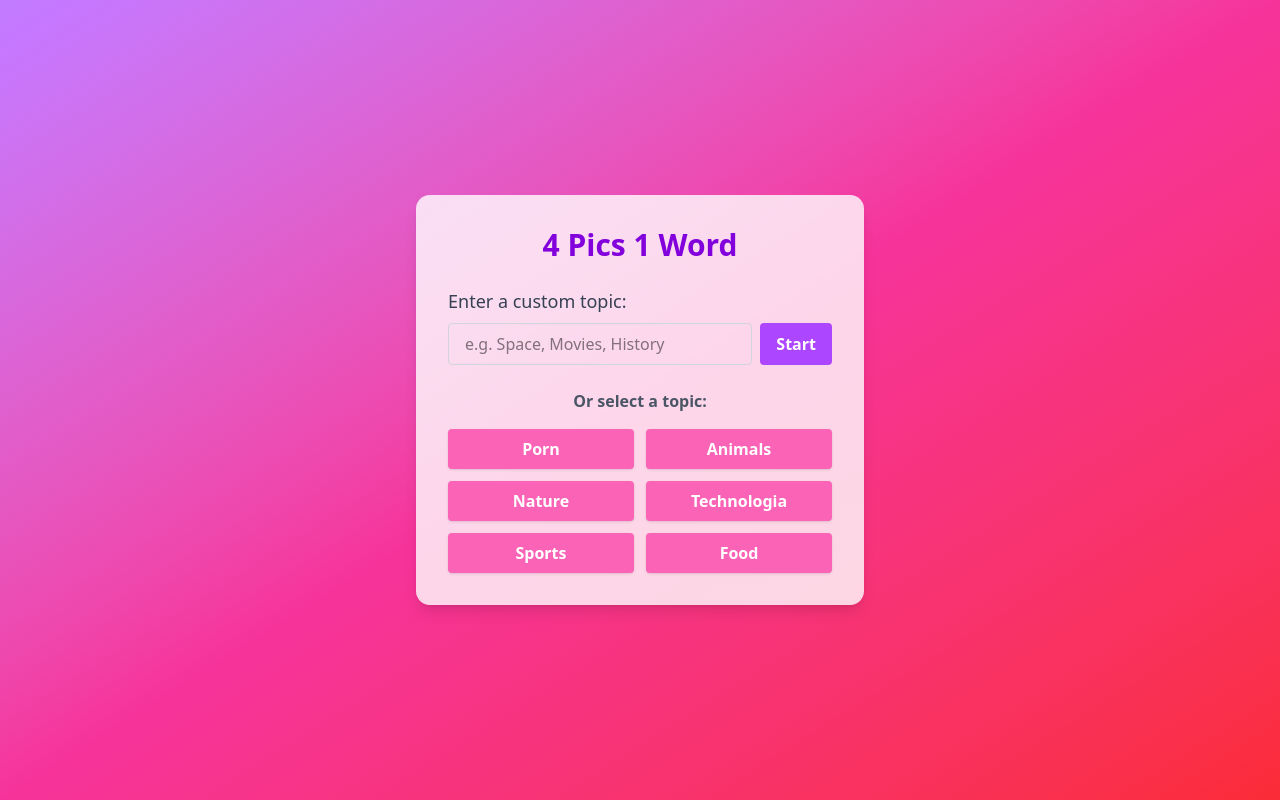
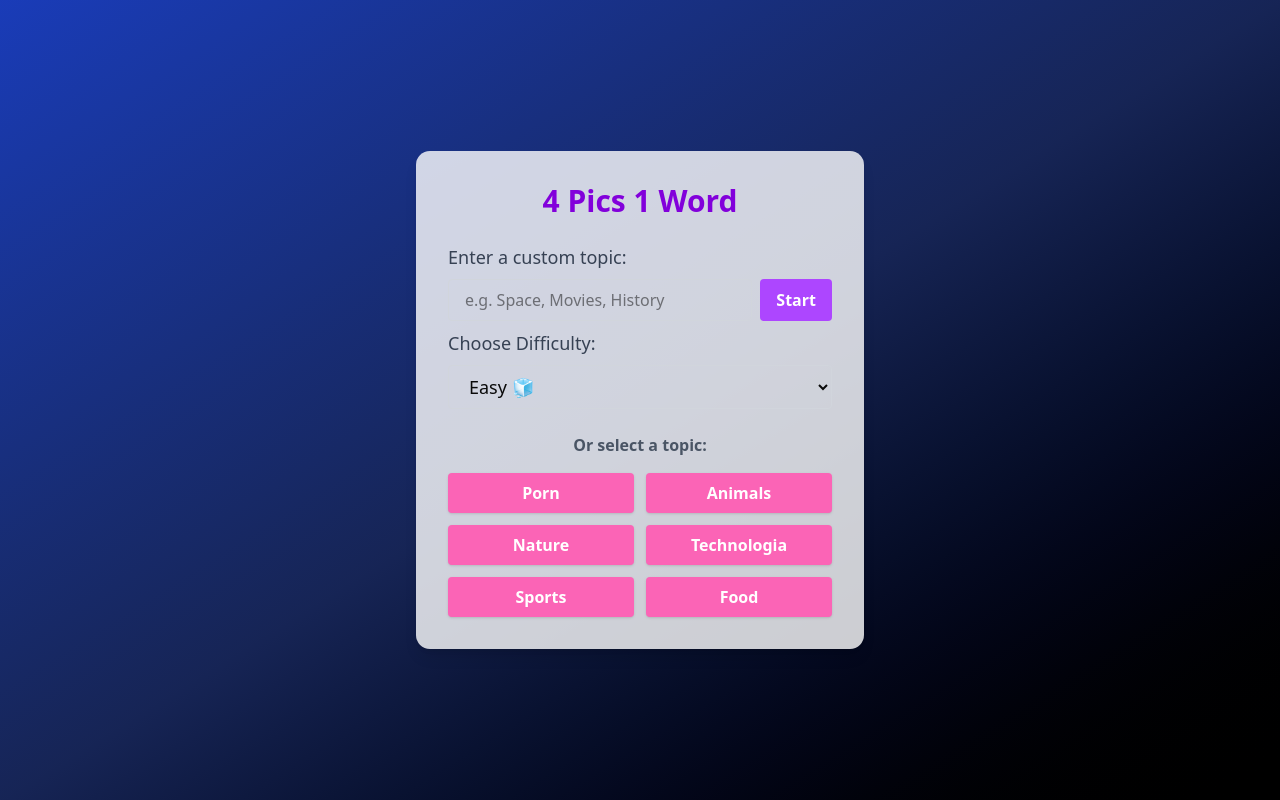
Before and after one commit to KnextKoder/4P, a Next.js app in the folder frontend/: page / in a window 1280 px wide. Built offline with nearby package versions, Linux system fonts and the light colour scheme.

Commit message:
Enhance topic selection: add difficulty selector and update routing logic

```diff
--- a/frontend/app/page.tsx
+++ b/frontend/app/page.tsx
@@ -12,25 +12,63 @@ const predefinedTopics = [
   "Food",
 ]
 
+const difficulties = [
+  { label: "Easy", value: "easy", emoji: "🧊" },
+  { label: "Medium", value: "medium", emoji: "🧊🧊" },
+  { label: "Hard", value: "hard", emoji: "🧊🧊🧊" },
+]
+
+// eslint-disable-next-line @typescript-eslint/no-unused-vars
+const llmPrompt = (topic: string, difficulty: string, contextSnippet: string = "") => `
+# 4 Pics 1 Word Puzzle Generation
+
+## Context
+Topic: **${topic}**
+Difficulty: **${difficulty}**
+${contextSnippet ? `\nAdditional context:\n${contextSnippet}\n` : ""}
+
+## Instructions
+- Think of a single English word related to the topic and difficulty above.
+- Output a JSON object with:
+  - \`answer\`: the one word answer (uppercase, no spaces)
+  - \`image_prompts\`: an array of 4 descriptive and creative prompts for generating images that represent the answer, but do not directly show or write the word itself. Each prompt should be clear and visually distinct, and should not mention the answer word, only subtly hint to the word, like the classic game.
+
+## Output Format
+\`\`\`json
+{
+  "answer": "EXAMPLE",
+  "image_prompts": [
+    "Prompt for image 1",
+    "Prompt for image 2",
+    "Prompt for image 3",
+    "Prompt for image 4"
+  ]
+}
+\`\`\`
+`
+
 export default function FourPicsOneWordLanding() {
   const [customTopic, setCustomTopic] = useState("")
+  const [difficulty, setDifficulty] = useState("easy")
   const router = useRouter()
 
   const handleCustomSubmit = (e: React.FormEvent) => {
     e.preventDefault()
     if (customTopic.trim()) {
-      router.push(`/topic?name=${encodeURIComponent(customTopic.trim())}`)
+      // PRE-LLM
+      router.push(`/topic?name=${encodeURIComponent(customTopic.trim())}&difficulty=${difficulty}`)
     }
   }
 
   const handlePredefinedClick = (topic: string) => {
-    router.push(`/topic?name=${encodeURIComponent(topic)}`)
+    router.push(`/topic?name=${encodeURIComponent(topic)}&difficulty=${difficulty}`)
   }
 
   return (
-    <div className="min-h-screen bg-gradient-to-br from-purple-400 via-pink-500 to-red-500 flex items-center justify-center p-4">
+    <div className="min-h-screen bg-gradient-to-br from-blue-800 via-blue-950 to-black flex items-center justify-center p-4">
       <div className="bg-white/80 rounded-xl shadow-lg p-8 max-w-md w-full">
         <h1 className="text-3xl font-bold text-center mb-6 text-purple-700">4 Pics 1 Word</h1>
+        {/* Custom Topic Form */}
         <form onSubmit={handleCustomSubmit} className="mb-6">
           <label htmlFor="custom-topic" className="block text-lg font-medium mb-2 text-gray-700">Enter a custom topic:</label>
           <div className="flex gap-2">
@@ -49,6 +87,22 @@ export default function FourPicsOneWordLanding() {
               Start
             </button>
           </div>
+          {/* Difficulty Selector */}
+          <div className="mb-6">
+            <label htmlFor="difficulty-select" className="block text-lg font-medium mt-2 text-gray-700">Choose Difficulty:</label>
+            <select
+              id="difficulty-select"
+              value={difficulty}
+              onChange={e => setDifficulty(e.target.value)}
+              className="w-full mt-2 px-4 py-2 rounded border border-gray-300 focus:outline-none focus:ring-2 focus:ring-blue-400 text-lg"
+            >
+              {difficulties.map((d) => (
+                <option key={d.value} value={d.value}>
+                  {d.label} {d.emoji}
+                </option>
+              ))}
+            </select>
+          </div>
         </form>
         <div className="mb-4 text-center text-gray-600 font-semibold">Or select a topic:</div>
         <div className="grid grid-cols-2 gap-3">
```
